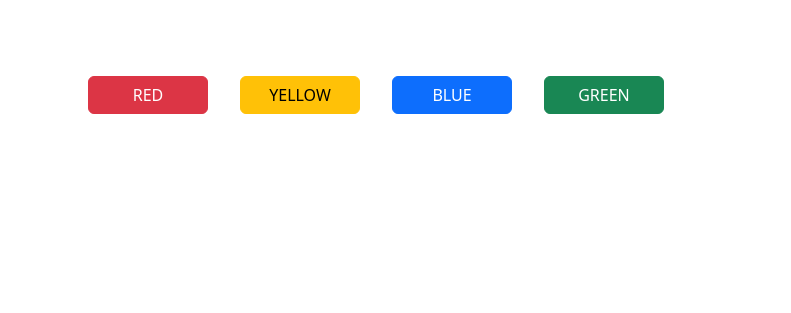
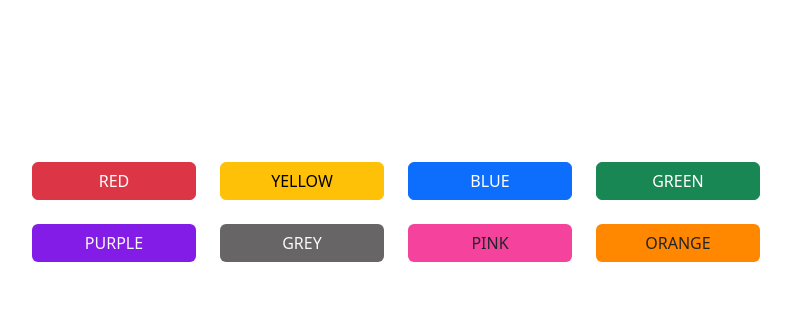
Before and after one commit to AmaldevCB/bg-color-changer, a plain HTML site: page index.html in a window 1280 px wide. Shown: the part 164-477 px from the top of the page, without its empty margins (248-1039 px from the left). Drawn offline with nearby package versions, Linux system fonts and the light colour scheme.

Commit message:
Update index.html

```diff
--- a/index.html
+++ b/index.html
@@ -11,36 +11,67 @@
         integrity="sha384-YvpcrYf0tY3lHB60NNkmXc5s9fDVZLESaAA55NDzOxhy9GkcIdslK1eN7N6jIeHz"
         crossorigin="anonymous"></script>
     <style>
-        .div {
-            padding-top: 15rem;
-            margin-left: 20rem;
+        body {
+            height: 100vh;
         }
     </style>
 
 </head>
 
 <body id="body">
-    <div class="div">
-        <div class="d-flex justify-content-around w-50">
-            <div class="col-3 mx-3"><button onclick="red()" class="btn btn-danger w-100">RED</button></div>
-            <div class="col-3 mx-3"><button onclick="yellow()" class="btn btn-warning w-100">YELLOW</button></div>
-            <div class="col-3 mx-3"><button onclick="blue()" class="btn btn-primary w-100">BLUE</button></div>
-            <div class="col-3 mx-3"><button onclick="green()" class="btn btn-success w-100">GREEN</button></div>
+    <div class="d-flex justify-content-center align-items-center h-100">
+        <div class="ps-2">
+            <div class="row mb-4">
+               <div class="col-4"></div>
+               <div class="col-4 w-100">
+                <div class="row">
+                    <div class="col-md-3 col-6">
+                        <button onclick="red()" class="btn btn-danger mb-4 w-100">RED</button>
+                        <button onclick="purple()" class="btn text-light w-100" style="background-color: rgb(132, 28, 231);">PURPLE</button>
+                    </div>
+                    <div class="col-md-3 col-6 mb-4">
+                        <button onclick="yellow()" class="btn btn-warning mb-4 w-100">YELLOW</button>
+                        <button onclick="grey()" class="btn text-light w-100" style="background-color: rgb(103, 101, 101);">GREY</button>
+                    </div>
+                    <div class="col-md-3 col-6">
+                        <button onclick="blue()" class="btn btn-primary mb-4 w-100">BLUE</button>
+                        <button onclick="pink()" class="btn w-100" style="background-color: rgb(245, 66, 156);">PINK</button>
+                    </div>
+                    <div class="col-md-3 col-6">
+                        <button onclick="green()" class="btn btn-success mb-4 w-100">GREEN</button>
+                        <button onclick="orange()" class="btn w-100" style="background-color: rgb(255, 136, 0);">ORANGE</button>
+                    </div>
+                </div>
+               </div>
+               <div class="col-4"></div>
+            </div>
         </div>
     </div>
 </body>
 <script>
-    function red(){
-        body.style.background="red"
+    function red() {
+        body.style.background = "red"
     }
-    function yellow(){
-        body.style.background="yellow"
+    function yellow() {
+        body.style.background = "yellow"
     }
-    function blue(){
-        body.style.background="blue"
+    function blue() {
+        body.style.background = "blue"
     }
-    function green(){
-        body.style.background="green"
+    function green() {
+        body.style.background = "green"
+    }
+    function purple() {
+        body.style.background = "purple"
+    }
+    function grey() {
+        body.style.background = "grey"
+    }
+    function pink() {
+        body.style.background = "pink"
+    }
+    function orange() {
+        body.style.background = "orange"
     }
 </script>
 
```
